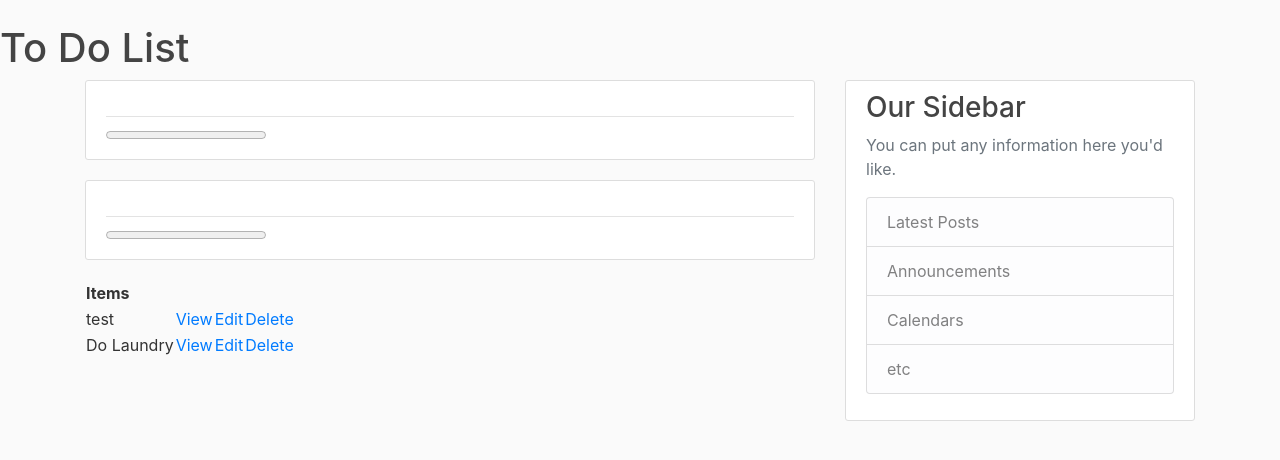
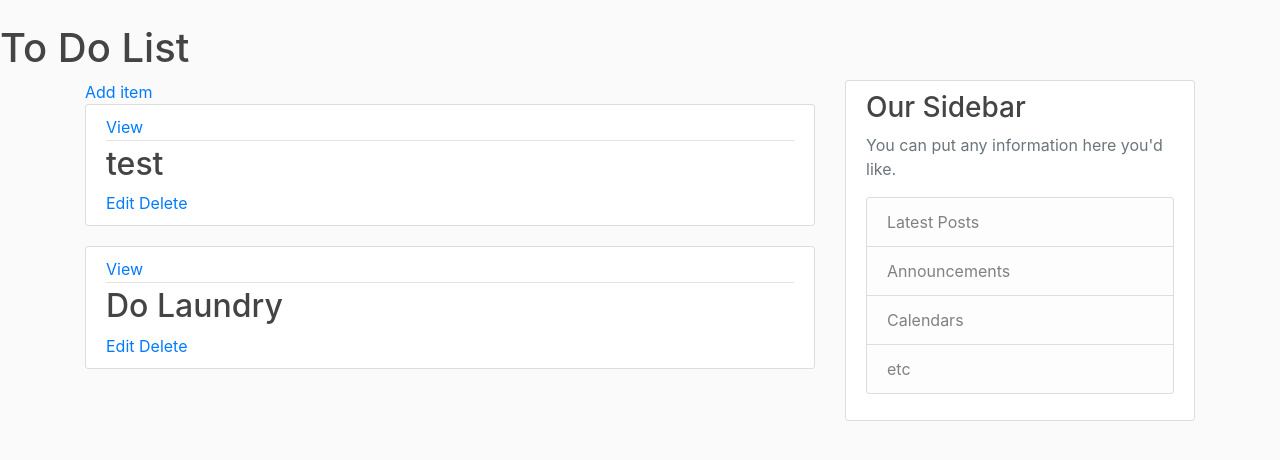
Before and after one commit to brian-baugher/BitCamp2023, a Django app: page / in a window 1280 px wide. Shown: the part 56-516 px from the top of the page. Run offline with Django 4.2, Linux system fonts and the light colour scheme; data comes from the database, SQL or seed files in the repository; some libraries are stand-ins or nearby versions.

Commit message:
updated format

```diff
--- a/templates/to_do_list_app/task_list.html
+++ b/templates/to_do_list_app/task_list.html
@@ -1,36 +1,22 @@
 {% extends 'base.html' %}
 
 {% block title %} <h1> To Do List </h1> {% endblock title %}
-<a href=" {% url 'task-create' %}">Add item</a>
+
 {% block content %}
+    <a href=" {% url 'task-create' %}">Add item</a>
     {% for task in tasks %}
         <article class="media content-section">
             <div class="media-body">
                 <div class="article-metadata">
-                    <a class="mr-2" href="#">{{ friend.name }}</a>
-                    <small class="text-muted">{{ friend.status}}</small>
+                    <td><a class="mr-2" href="{% url 'task' task.id %}">View</a></td>
+
                 </div>
-                <h2><a class="article-title" href="#">{{ friend.name }}</a></h2>
-                <progress value = {{ friend.progress }} max = "100"/>
-                <p class="article-content">{{ friend.progress }}</p>
+                <h2><a class="article-title" href="#">{{task.title}}</a></h2>
+                <td><a href = "{% url 'task-update' task.id %}">Edit</a></td>
+                <td><a href = "{% url 'task-delete' task.id %}">Delete</a></td>
             </div>
         </article>
+    {% empty %}
+        <h3> No Items in List </h3>
     {% endfor %}
-    <table>
-        <tr>
-            <th>Items </th>
-            <th></th>
-            <th></th>
-        </tr>
-        {% for task in tasks %}
-        <tr>
-            <td>{{task.title}}</td>
-            <td><a href = "{% url 'task' task.id %}">View</a></td>
-            <td><a href = "{% url 'task-update' task.id %}">Edit</a></td>
-            <td><a href = "{% url 'task-delete' task.id %}">Delete</a></td>
-        </tr>
-        {% empty %}
-            <h3> No Items in List </h3>
-        {% endfor%}
-    </table>
 {% endblock content %}
```
